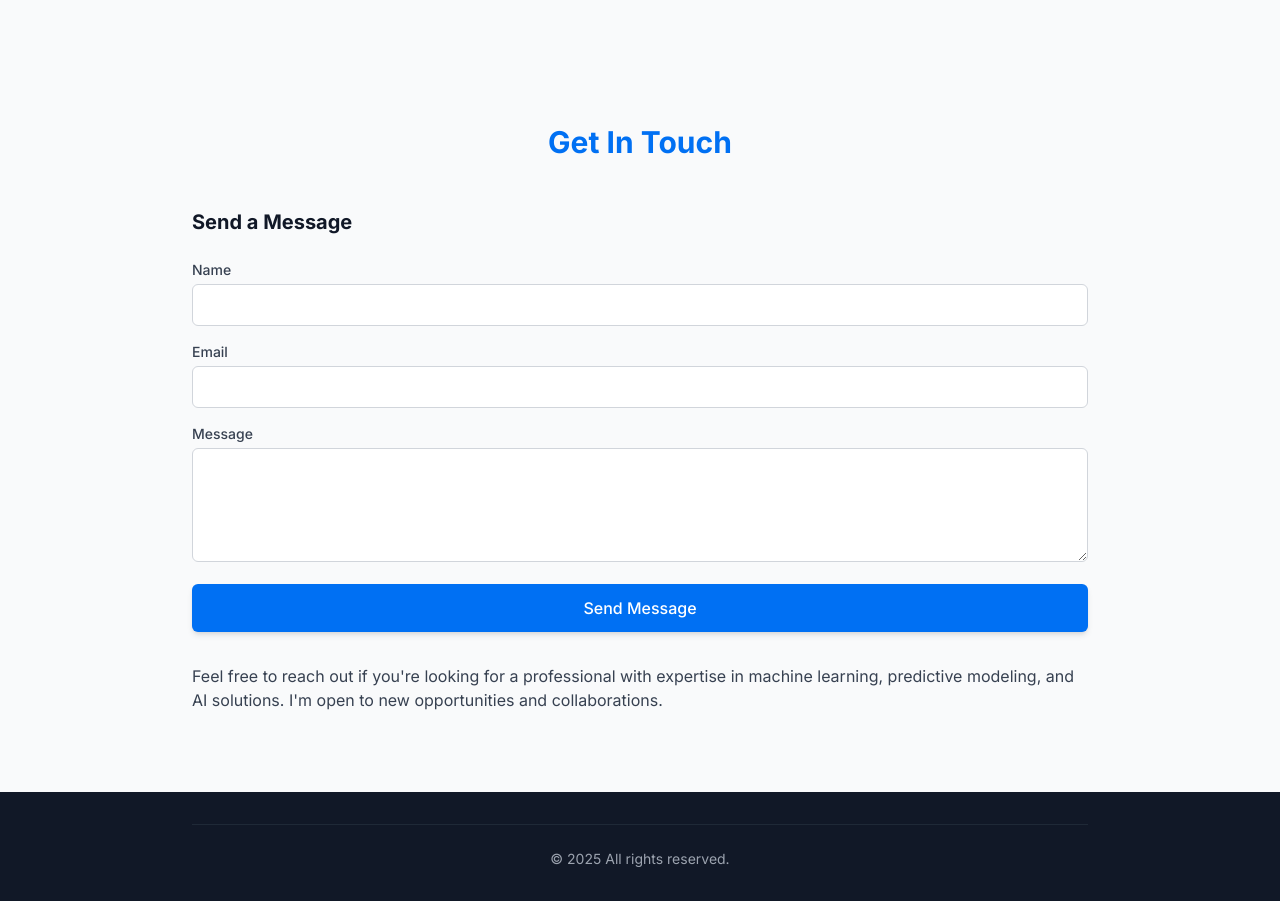
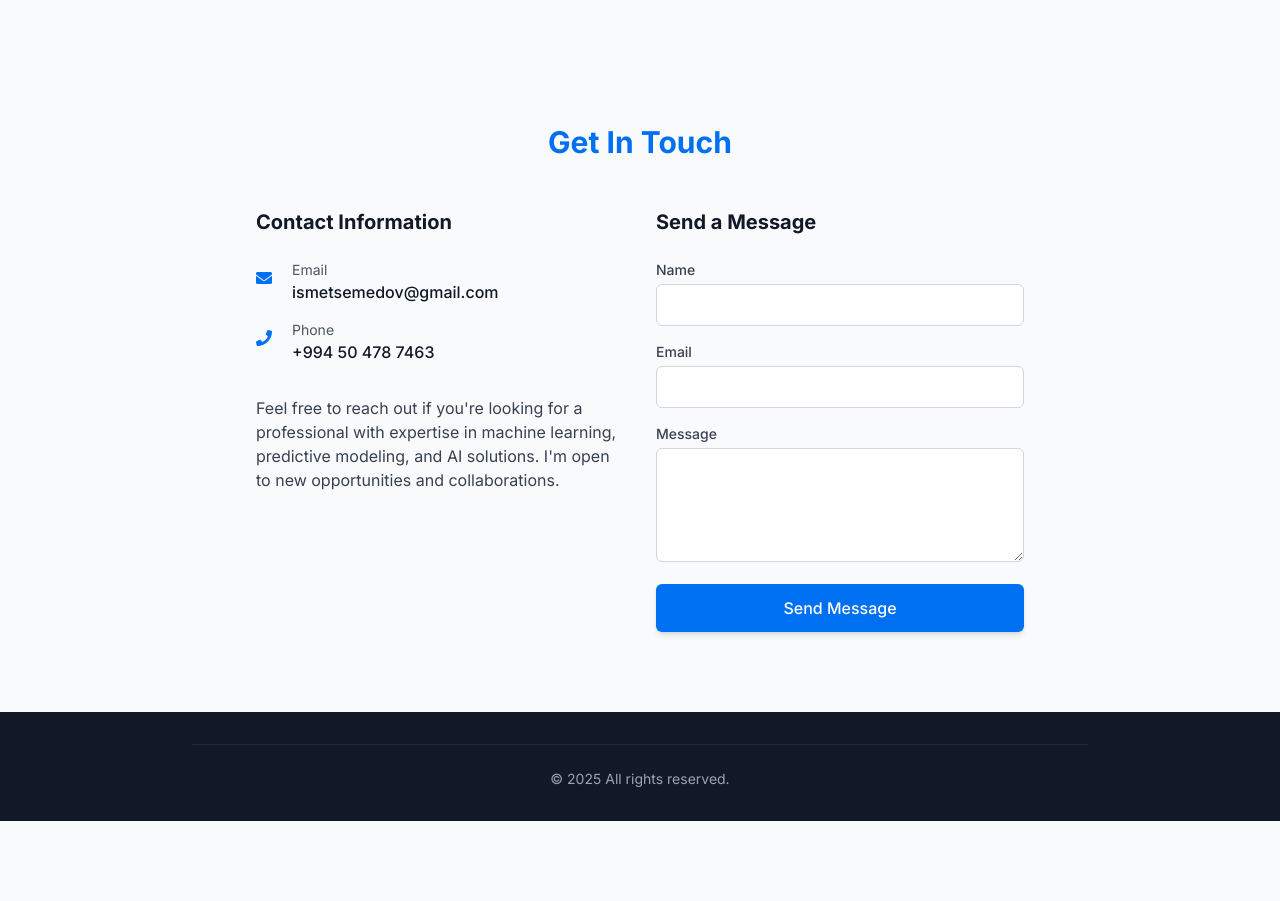
Before and after one commit to ulvibashir/profile, a Next.js app: page / in a window 1280 px wide. Shown: the part 4560-5461 px from the top of the page. After the commit the page ends 5381 px from the top, so only its background shows below. Built offline with nearby package versions, Linux system fonts and the light colour scheme; no server answers; the database is empty.

Commit message:
Update Contact.tsx

```diff
--- a/src/components/Contact.tsx
+++ b/src/components/Contact.tsx
@@ -2,7 +2,7 @@
 
 import { useState } from 'react'
 import { motion } from 'framer-motion'
-import { FaExclamationTriangle } from 'react-icons/fa'
+import { FaEnvelope, FaPhone, FaExclamationTriangle } from 'react-icons/fa'
 
 interface FormData {
   name: string;
@@ -87,19 +87,13 @@ const Contact = () => {
     setError('')
 
     try {
-      // Add timestamp to the form data
-      const submissionData = {
-        ...formData,
-        createdAt: new Date()
-      }
-
       // Send the data to our API endpoint
       const response = await fetch('/api/contact', {
         method: 'POST',
         headers: {
           'Content-Type': 'application/json',
         },
-        body: JSON.stringify(submissionData),
+        body: JSON.stringify(formData),
       })
 
       const data = await response.json()
@@ -110,9 +104,11 @@ const Contact = () => {
 
       // Clear form and show success
       setFormData({ name: '', email: '', message: '' })
-      setSuccessMessage("Your message has been sent successfully! I&apos;ll get back to you soon.")
+      setSuccessMessage("Your message has been sent successfully! I'll get back to you soon.")
       setIsSubmitted(true)
-      setTimeout(() => setIsSubmitted(false), 5000)
+      setTimeout(() => {
+        setIsSubmitted(false)
+      }, 5000)
     } catch (err) {
       if (err instanceof Error) {
         setError(err.message)
@@ -122,7 +118,8 @@ const Contact = () => {
 
       // Fallback message if the API fails
       setSuccessMessage(
-                              "Thank you for your message. I&apos;ll review it as soon as possible."
+        "While there was an issue with our contact system, " +
+        "you can reach me directly at ismetsemedov@gmail.com or +994 50 478 7463."
       )
       setIsSubmitted(true)
 
@@ -140,11 +137,37 @@ const Contact = () => {
           whileInView={{ opacity: 1, y: 0 }}
           viewport={{ once: true }}
           transition={{ duration: 0.6 }}
-          className="max-w-4xl mx-auto"
+          className="max-w-3xl mx-auto"
         >
           <h2 className="text-2xl sm:text-3xl font-bold text-primary text-center mb-8 md:mb-12">Get In Touch</h2>
 
-          <div className="grid grid-cols-1">
+          <div className="grid grid-cols-1 md:grid-cols-2 gap-8">
+            <div>
+              <h3 className="text-xl font-bold mb-4 md:mb-6">Contact Information</h3>
+
+              <div className="space-y-4">
+                <ContactItem
+                  icon={<FaEnvelope />}
+                  label="Email"
+                  value="ismetsemedov@gmail.com"
+                  href="mailto:ismetsemedov@gmail.com"
+                />
+                <ContactItem
+                  icon={<FaPhone />}
+                  label="Phone"
+                  value="+994 50 478 7463"
+                  href="tel:+994504787463"
+                />
+              </div>
+
+              <div className="mt-6 md:mt-8">
+                <p className="text-gray-700 text-sm sm:text-base">
+                  Feel free to reach out if you&apos;re looking for a professional with expertise in machine learning,
+                  predictive modeling, and AI solutions. I&apos;m open to new opportunities and collaborations.
+                </p>
+              </div>
+            </div>
+
             <div>
               <h3 className="text-xl font-bold mb-4 md:mb-6">Send a Message</h3>
 
@@ -236,13 +259,6 @@ const Contact = () => {
                 )}
               </form>
             </div>
-
-            <div className="mt-8">
-              <p className="text-gray-700 text-sm sm:text-base">
-                Feel free to reach out if you're looking for a professional with expertise in machine learning,
-                predictive modeling, and AI solutions. I'm open to new opportunities and collaborations.
-              </p>
-            </div>
           </div>
         </motion.div>
       </div>
@@ -250,4 +266,30 @@ const Contact = () => {
   )
 }
 
+interface ContactItemProps {
+  icon: React.ReactNode
+  label: string
+  value: string
+  href: string
+}
+
+const ContactItem = ({ icon, label, value, href }: ContactItemProps) => {
+  return (
+    <a
+      href={href}
+      target="_blank"
+      rel="noopener noreferrer"
+      className="contact-item group"
+    >
+      <span className="contact-icon">
+        {icon}
+      </span>
+      <div>
+        <p className="text-xs sm:text-sm text-gray-600">{label}</p>
+        <p className="font-medium text-sm sm:text-base group-hover:text-primary transition-colors">{value}</p>
+      </div>
+    </a>
+  )
+}
+
 export default Contact
```
